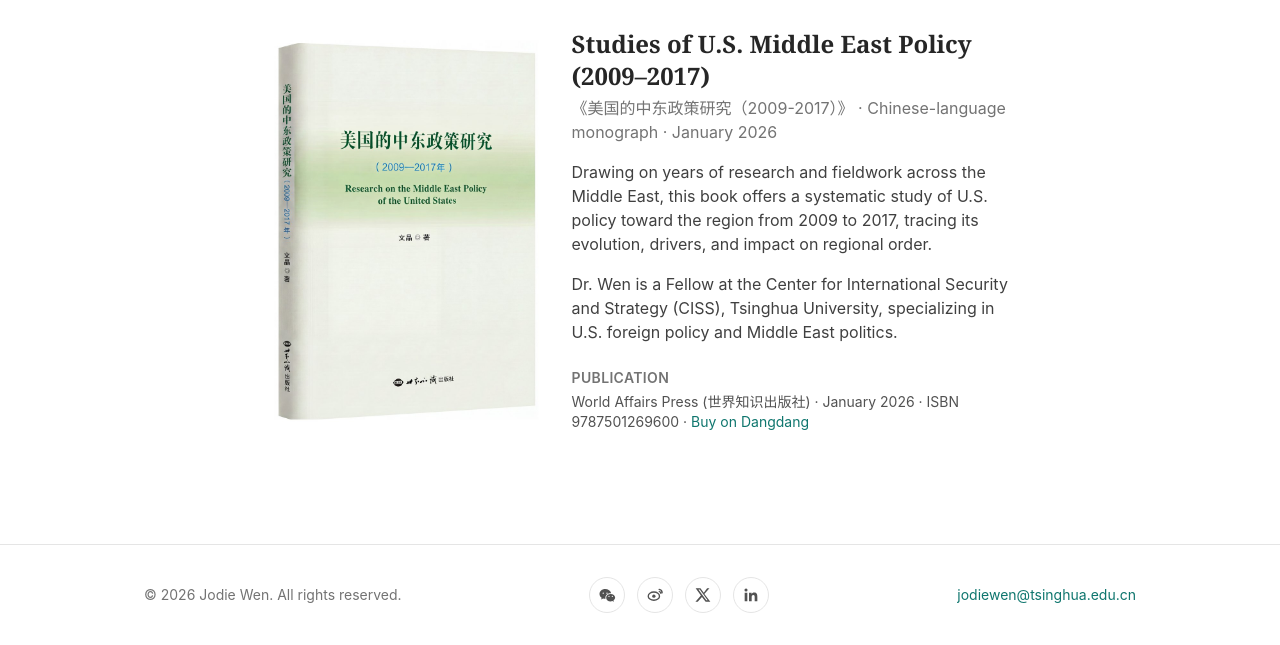
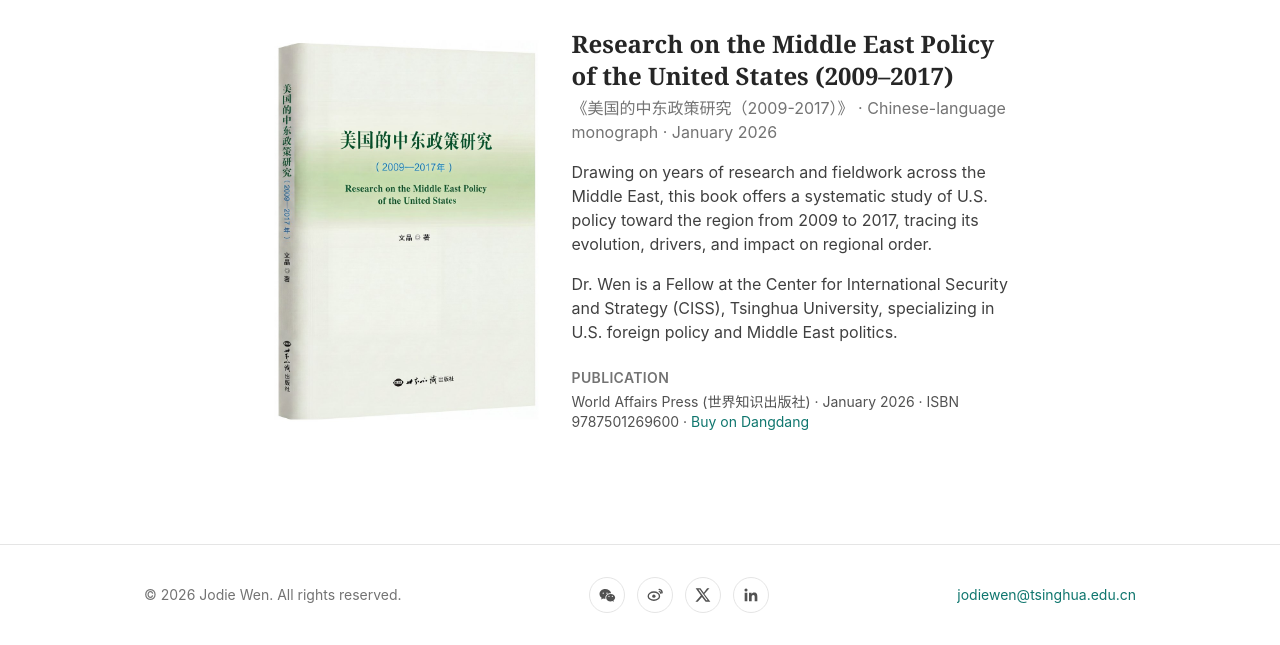
Before and after one commit to EricFreak/jodie-wen-site, an Astro site: page /book in a window 1280 px wide. Shown: the part 155-800 px from the top of the page. Built offline with nearby package versions, Linux system fonts and the light colour scheme; Astro itself is replaced by a stand-in of ours.

Commit message:
fix: update book title to Research on the Middle East Policy of the United States (2009-2017)

```diff
--- a/src/i18n/ui.ts
+++ b/src/i18n/ui.ts
@@ -15,7 +15,7 @@ export const ui = {
     'footer.rights': 'All rights reserved.',
     'hero.kicker': 'Fellow, Center for International Security and Strategy (CISS), Tsinghua University',
     'hero.tagline': 'Scholar of U.S. foreign policy and Middle East politics; former senior journalist covering 40+ countries.',
-    'hero.bio': 'She is the author of Studies of U.S. Middle East Policy (2009–2017), and a frequent commentator for The New York Times, BBC, CGTN and other leading outlets.',
+    'hero.bio': 'She is the author of Research on the Middle East Policy of the United States (2009–2017), and a frequent commentator for The New York Times, BBC, CGTN and other leading outlets.',
     'hero.cta.book': 'The Book',
     'hero.cta.contact': 'Contact',
     'home.book.title': 'The Book',
--- a/src/pages/book.astro
+++ b/src/pages/book.astro
@@ -4,15 +4,15 @@ import SectionHeader from '../components/SectionHeader.astro';
 
 const locale = 'en' as const;
 ---
-<BaseLayout title="Book — Jodie Wen" locale={locale} description="Studies of U.S. Middle East Policy (2009–2017), a monograph by Dr. Jodie Wen.">
+<BaseLayout title="Book — Jodie Wen" locale={locale} description="Research on the Middle East Policy of the United States (2009–2017), a monograph by Dr. Jodie Wen.">
   <SectionHeader as="h1" title="The Book" />
   <div class="flex flex-col gap-8 sm:flex-row sm:items-center">
     <input type="checkbox" id="cover-zoom" class="peer sr-only" />
     <label for="cover-zoom" class="w-fit shrink-0 cursor-zoom-in rounded-md peer-focus-visible:ring-2 peer-focus-visible:ring-accent">
-      <img src="/images/book-cover.jpg" alt="Cover of Studies of U.S. Middle East Policy (2009–2017)" class="h-96 w-auto rounded-md" />
+      <img src="/images/book-cover.jpg" alt="Cover of Research on the Middle East Policy of the United States (2009–2017)" class="h-96 w-auto rounded-md" />
     </label>
     <div>
-      <h3 class="font-serif text-2xl font-semibold">Studies of U.S. Middle East Policy (2009–2017)</h3>
+      <h3 class="font-serif text-2xl font-semibold">Research on the Middle East Policy of the United States (2009–2017)</h3>
       <p class="mt-1 text-neutral-500">《美国的中东政策研究（2009-2017）》 · Chinese-language monograph · January 2026</p>
       <div class="measure mt-4 space-y-4 text-neutral-700">
         <p>Drawing on years of research and fieldwork across the Middle East, this book offers a systematic study of U.S. policy toward the region from 2009 to 2017, tracing its evolution, drivers, and impact on regional order.</p>
@@ -24,7 +24,7 @@ const locale = 'en' as const;
       </div>
     </div>
     <label for="cover-zoom" class="fixed inset-0 z-50 hidden cursor-zoom-out items-center justify-center bg-neutral-900/70 p-6 peer-checked:flex">
-      <img src="/images/book-cover.jpg" alt="Cover of Studies of U.S. Middle East Policy (2009–2017), enlarged" class="max-h-[90vh] max-w-full rounded-md object-contain" />
+      <img src="/images/book-cover.jpg" alt="Cover of Research on the Middle East Policy of the United States (2009–2017), enlarged" class="max-h-[90vh] max-w-full rounded-md object-contain" />
     </label>
   </div>
 </BaseLayout>
--- a/src/pages/index.astro
+++ b/src/pages/index.astro
@@ -30,16 +30,16 @@ const photos = (await getCollection('gallery'))
     <div class="flex flex-col gap-6 sm:flex-row sm:items-center">
       <input type="checkbox" id="cover-zoom" class="peer sr-only" />
       <label for="cover-zoom" class="w-fit shrink-0 cursor-zoom-in rounded-md peer-focus-visible:ring-2 peer-focus-visible:ring-accent">
-        <img src="/images/book-cover.jpg" alt="Cover of Studies of U.S. Middle East Policy (2009–2017)" class="h-72 w-auto rounded-md" />
+        <img src="/images/book-cover.jpg" alt="Cover of Research on the Middle East Policy of the United States (2009–2017)" class="h-72 w-auto rounded-md" />
       </label>
       <div>
-        <h3 class="font-serif text-xl font-semibold">Studies of U.S. Middle East Policy (2009–2017)</h3>
+        <h3 class="font-serif text-xl font-semibold">Research on the Middle East Policy of the United States (2009–2017)</h3>
         <p class="mt-1 text-sm text-neutral-500">《美国的中东政策研究（2009-2017）》 · January 2026</p>
         <p class="measure mt-3 text-neutral-700">A systematic study of U.S. policy toward the Middle East from 2009 to 2017, drawing on Dr. Wen's research and field experience in the region.</p>
         <a href={localizePath('/book', locale)} class="mt-3 inline-block text-sm font-medium text-accent hover:underline">{t['home.viewAll']}</a>
       </div>
       <label for="cover-zoom" class="fixed inset-0 z-50 hidden cursor-zoom-out items-center justify-center bg-neutral-900/70 p-6 peer-checked:flex">
-        <img src="/images/book-cover.jpg" alt="Cover of Studies of U.S. Middle East Policy (2009–2017), enlarged" class="max-h-[90vh] max-w-full rounded-md object-contain" />
+        <img src="/images/book-cover.jpg" alt="Cover of Research on the Middle East Policy of the United States (2009–2017), enlarged" class="max-h-[90vh] max-w-full rounded-md object-contain" />
       </label>
     </div>
   </section>
```
